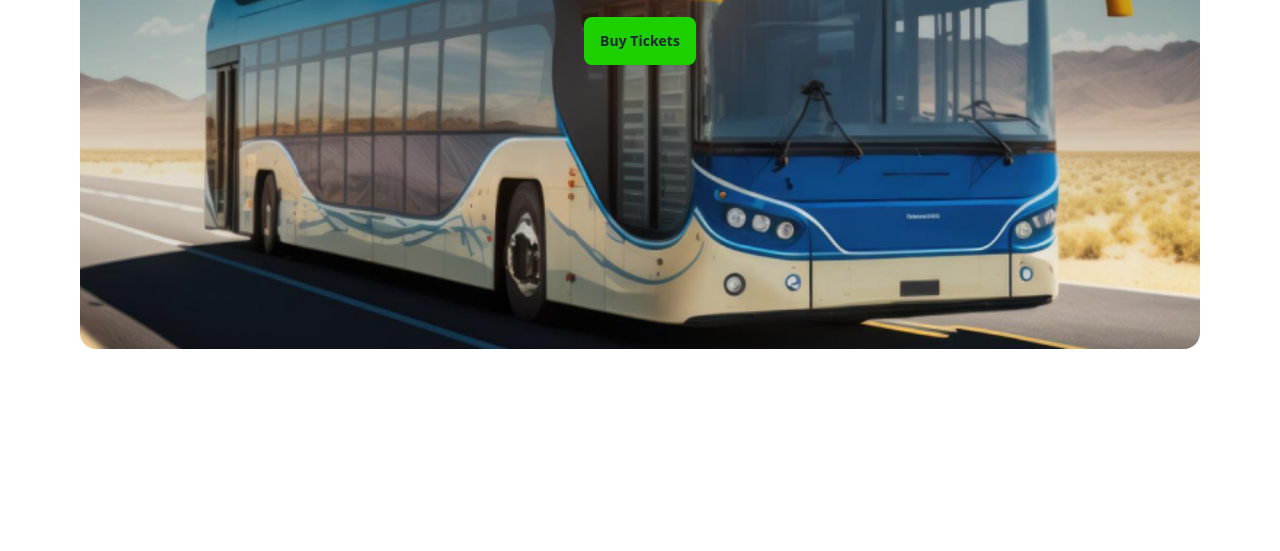
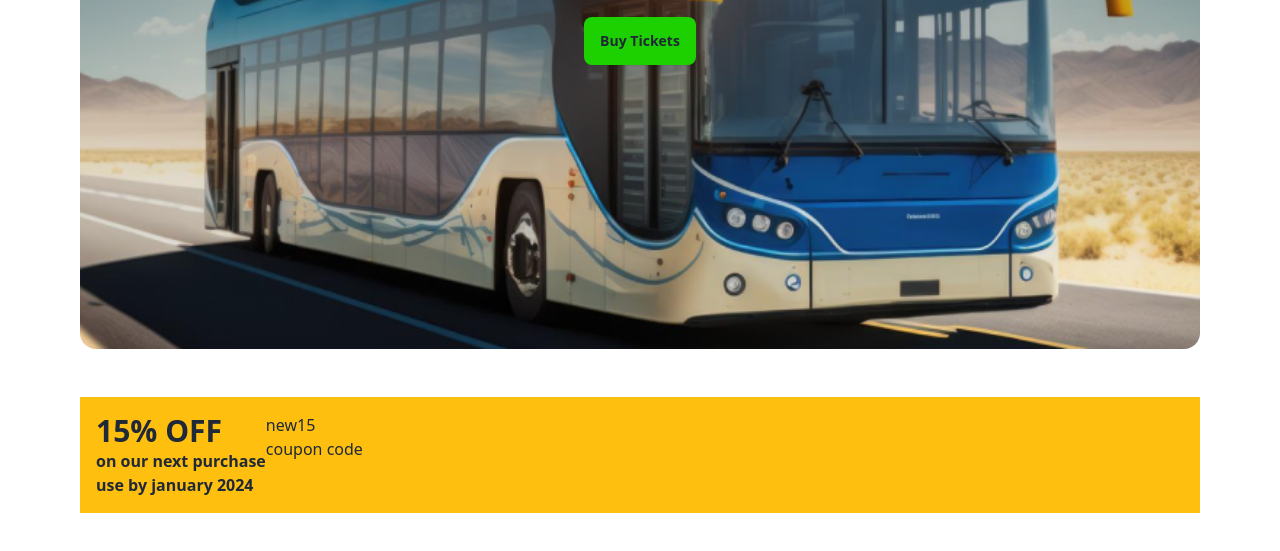
Before and after one commit to Mizanur2/Assignment-5, a plain HTML site: page index.html in a window 1280 px wide. Shown: the part 515-1066 px from the top of the page. Before the commit the page ends 912 px from the top, so only its background shows below. Drawn offline with nearby package versions, Linux system fonts and the light colour scheme.

Commit message:
semi complete

```diff
--- a/index.html
+++ b/index.html
@@ -48,7 +48,20 @@
         </div>
     </header>
     <main>
+        <section class="my-10">
+            <div class="bg-[#FFBF0F] p-4 flex ">
+                <div class="font-extrabold">
+                    <h1 class="text-3xl font-extrabold uppercase">15% off</h1>
+                    <p>on our next purchase</p>
+                    <p>use by january 2024</p>
+                </div>
+                <div>
+                    <h1>new15</h1>
+                    <p>coupon code</p>
+                </div>
 
+            </div>
+        </section>
     </main>
     <footer>
 
```
